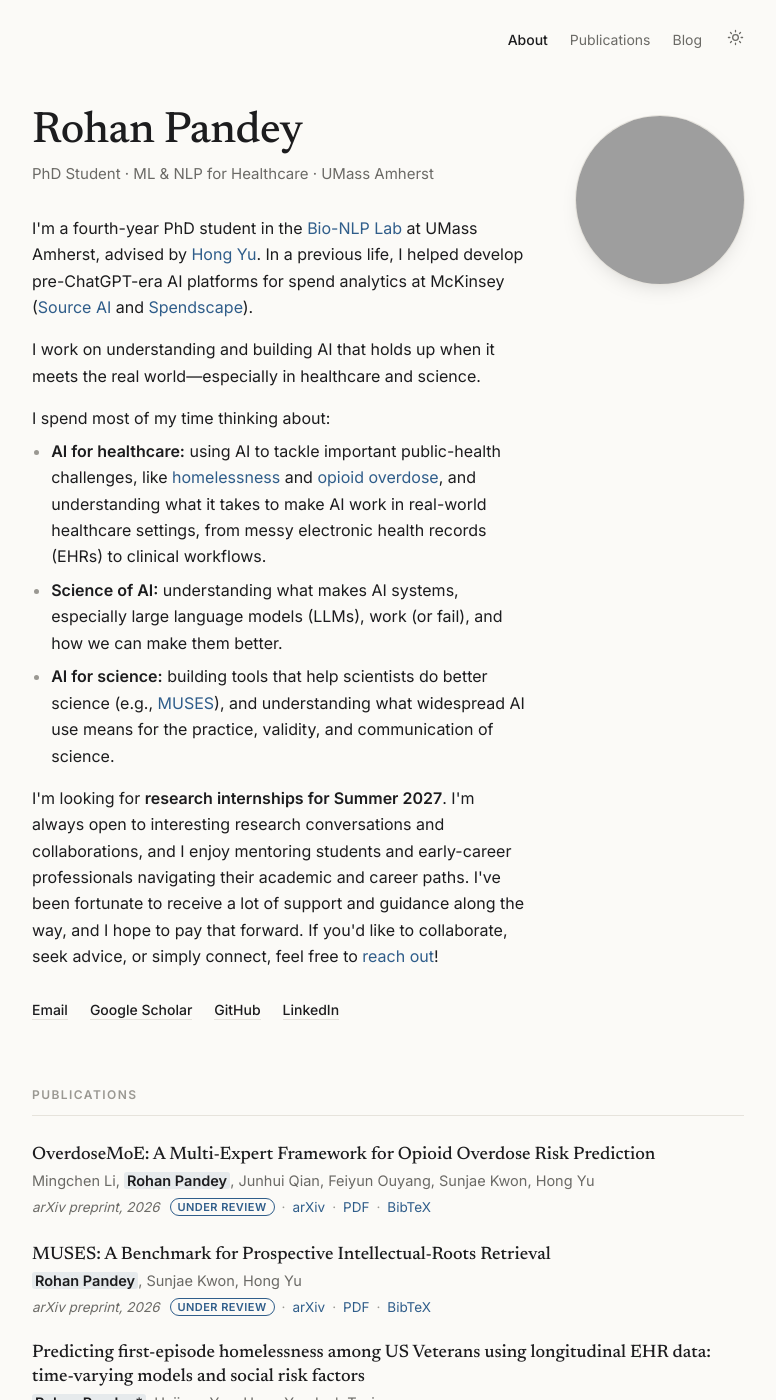
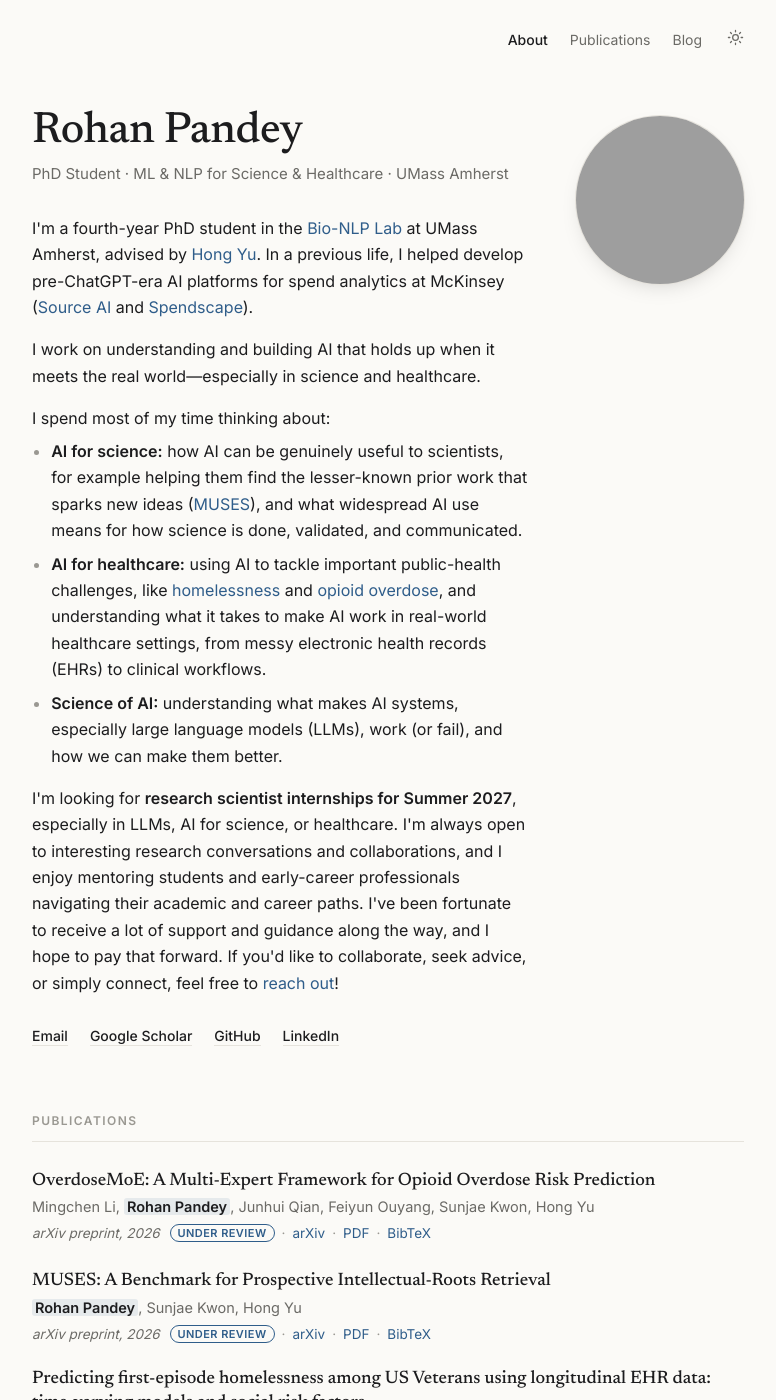
Before and after one commit to rohanpandey/rohanpandey.github.io, a Jekyll site: the page built from index.html, in a window 1280 px wide and 1400 px high. Shown: the whole window, without its empty margins (252-1028 px from the left). Built offline with Jekyll 4.4.1, drawn with Linux system fonts in a browser that asks for light colours; grey boxes are pictures that could not be loaded.

Commit message:
Lead with AI for science; sharpen internship line
- Reorder interests (AI for science, AI for healthcare, Science of AI) and
  make the AI for science point explicit, with MUSES as the example
- Put science before healthcare in the focus line, tagline, title, and
  description
- Internship line: research scientist internships for Summer 2027,
  especially in LLMs, AI for science, or healthcare (also in llms.txt)

Co-Authored-By: Claude Opus 5.5 <noreply@anthropic.com>

```diff
--- a/_config.yml
+++ b/_config.yml
@@ -1,6 +1,6 @@
 title: Rohan Pandey
-description: PhD student in Computer Science at UMass Amherst (Bio-NLP Lab) working on machine learning, NLP, and large language models (LLMs) that hold up in the real world, especially in healthcare and science.
-tagline: PhD Student in AI, NLP & Healthcare, UMass Amherst
+description: PhD student in Computer Science at UMass Amherst (Bio-NLP Lab) working on machine learning, NLP, and large language models (LLMs) that hold up in the real world, especially in science and healthcare.
+tagline: PhD Student in AI & NLP for Science and Healthcare, UMass Amherst
 author: Rohan Pandey
 url: https://rohanpandey.github.io
 baseurl: ""
@@ -22,7 +22,8 @@ image: /images/rohan.jpg
 twitter:
   card: summary
 # Shown in the intro and llms.txt; delete or comment out when not looking
-seeking: research internships for Summer 2027
+seeking: research scientist internships for Summer 2027
+seeking_detail: especially in LLMs, AI for science, or healthcare
 
 # Research keywords used in structured data and llms.txt (keep these accurate)
 keywords:
--- a/index.html
+++ b/index.html
@@ -5,23 +5,23 @@ image: /images/rohan.jpg
 <header class="intro">
   <div>
     <h1 class="name">Rohan Pandey</h1>
-    <p class="tagline">PhD Student · ML &amp; NLP for Healthcare · UMass Amherst</p>
+    <p class="tagline">PhD Student · ML &amp; NLP for Science &amp; Healthcare · UMass Amherst</p>
 
     <div class="bio">
       <p>
         I'm a fourth-year PhD student in the <a href="https://bio-nlp.org/">Bio-NLP Lab</a> at UMass Amherst, advised by <a href="https://www.cics.umass.edu/about/directory/hong-yu/">Hong Yu</a>. In a previous life, I helped develop pre-ChatGPT-era AI platforms for spend analytics at McKinsey (<a href="https://www.mckinsey.com/capabilities/operations/tech-tools/source-ai">Source AI</a> and <a href="https://www.mckinsey.com/about-us/overview/alliances/spendscape-by-mckinsey">Spendscape</a>).
       </p>
       <p>
-        I work on understanding and building AI that holds up when it meets the real world—especially in healthcare and science.
+        I work on understanding and building AI that holds up when it meets the real world—especially in science and healthcare.
       </p>
       <p class="list-lead">I spend most of my time thinking about:</p>
       <ul class="interests">
+        <li><strong>AI for science:</strong> how AI can be genuinely useful to scientists, for example helping them find the lesser-known prior work that sparks new ideas (<a href="https://arxiv.org/abs/2609.00313">MUSES</a>), and what widespread AI use means for how science is done, validated, and communicated.</li>
         <li><strong>AI for healthcare:</strong> using AI to tackle important public-health challenges, like <a href="https://arxiv.org/abs/2602.02731">homelessness</a> and <a href="https://arxiv.org/abs/2609.40108">opioid overdose</a>, and understanding what it takes to make AI work in real-world healthcare settings, from messy electronic health records (EHRs) to clinical workflows.</li>
         <li><strong>Science of AI:</strong> understanding what makes AI systems, especially large language models (LLMs), work (or fail), and how we can make them better.</li>
-        <li><strong>AI for science:</strong> building tools that help scientists do better science (e.g., <a href="https://arxiv.org/abs/2609.00313">MUSES</a>), and understanding what widespread AI use means for the practice, validity, and communication of science.</li>
       </ul>
       <p>
-        {% if site.seeking %}I'm looking for <strong>{{ site.seeking }}</strong>. {% endif %}I'm always open to interesting research conversations and collaborations, and I enjoy mentoring students and early-career professionals navigating their academic and career paths. I've been fortunate to receive a lot of support and guidance along the way, and I hope to pay that forward. If you'd like to collaborate, seek advice, or simply connect, feel free to <a href="mailto:rohanpandey@umass.edu">reach out</a>!
+        {% if site.seeking %}I'm looking for <strong>{{ site.seeking }}</strong>{% if site.seeking_detail %}, {{ site.seeking_detail }}{% endif %}. {% endif %}I'm always open to interesting research conversations and collaborations, and I enjoy mentoring students and early-career professionals navigating their academic and career paths. I've been fortunate to receive a lot of support and guidance along the way, and I hope to pay that forward. If you'd like to collaborate, seek advice, or simply connect, feel free to <a href="mailto:rohanpandey@umass.edu">reach out</a>!
       </p>
     </div>
 
--- a/llms.txt
+++ b/llms.txt
@@ -10,7 +10,7 @@ sitemap: false
 - Lab: Bio-NLP Lab (https://bio-nlp.org/), advised by Prof. Hong Yu
 - Previously: McKinsey & Company (product owner and engineer on AI-powered spend analytics: Source AI, Spendscape); research at HITI Lab, Emory University and TavLab, IIITD
 - Education: B.Tech in Computer Science & Engineering, Shiv Nadar University (High Distinction)
-{% if site.seeking %}- Availability: Seeking {{ site.seeking }}
+{% if site.seeking %}- Availability: Seeking {{ site.seeking }}{% if site.seeking_detail %}, {{ site.seeking_detail }}{% endif %}
 {% endif %}- Email: rohanpandey@umass.edu
 - Website: {{ site.url }}/
 - Google Scholar: https://scholar.google.com/citations?user=Xdlmg9IAAAAJ
@@ -19,9 +19,9 @@ sitemap: false
 
 ## Research interests
 
+- AI for science: how AI can be genuinely useful to scientists (e.g. helping them find the lesser-known prior work that sparks new ideas, as in MUSES), and what widespread AI use means for how science is done, validated, and communicated.
 - AI for healthcare: using AI to tackle public-health challenges (homelessness, opioid overdose) and making AI work in real-world healthcare settings, from messy electronic health records (EHRs) to clinical workflows.
-- Science of AI: understanding what makes AI systems work or fail, and how to make them better.
-- AI for science: building tools that help scientists do better science, and understanding what widespread AI use means for the practice, validity, and communication of science.
+- Science of AI: understanding what makes AI systems, especially large language models (LLMs), work or fail, and how to make them better.
 
 ## Keywords
 
```
